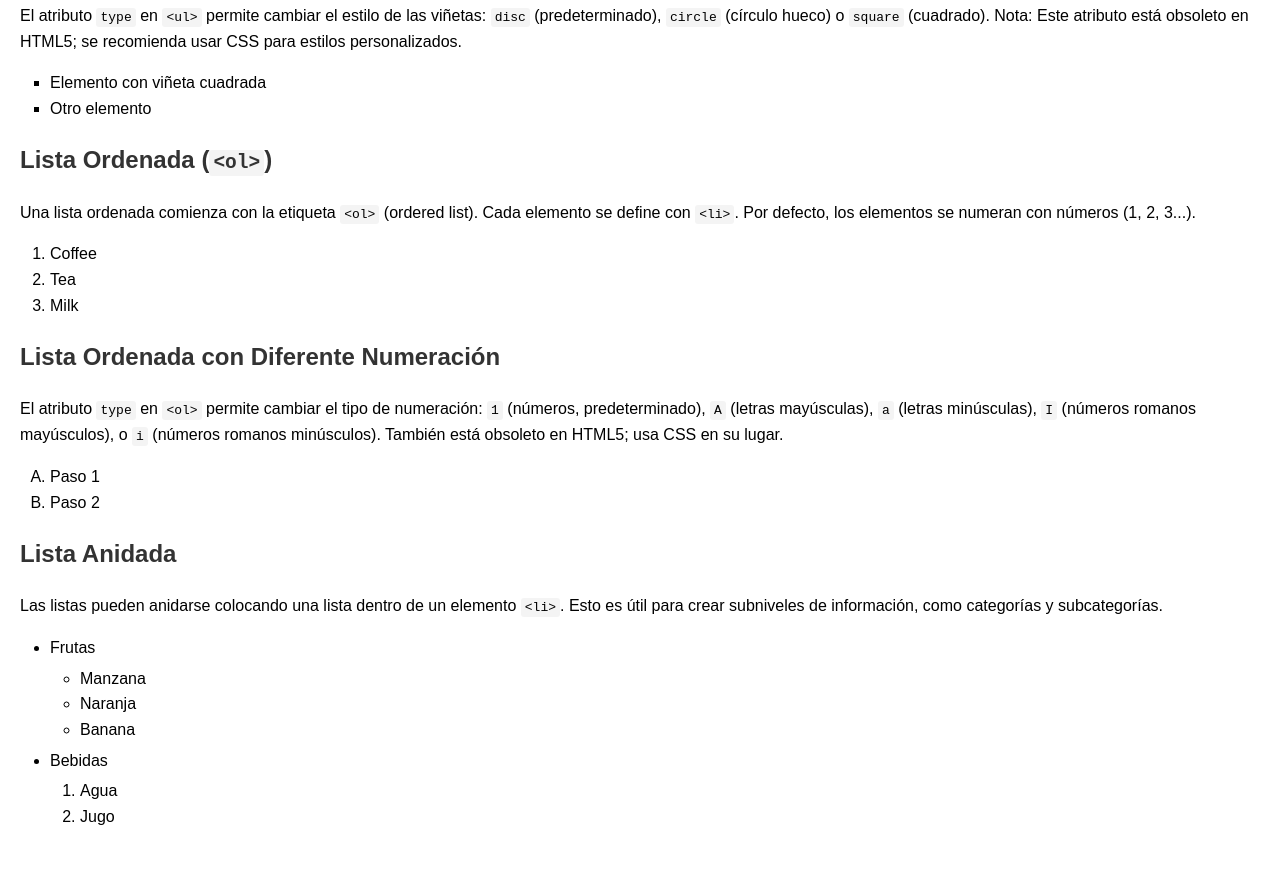
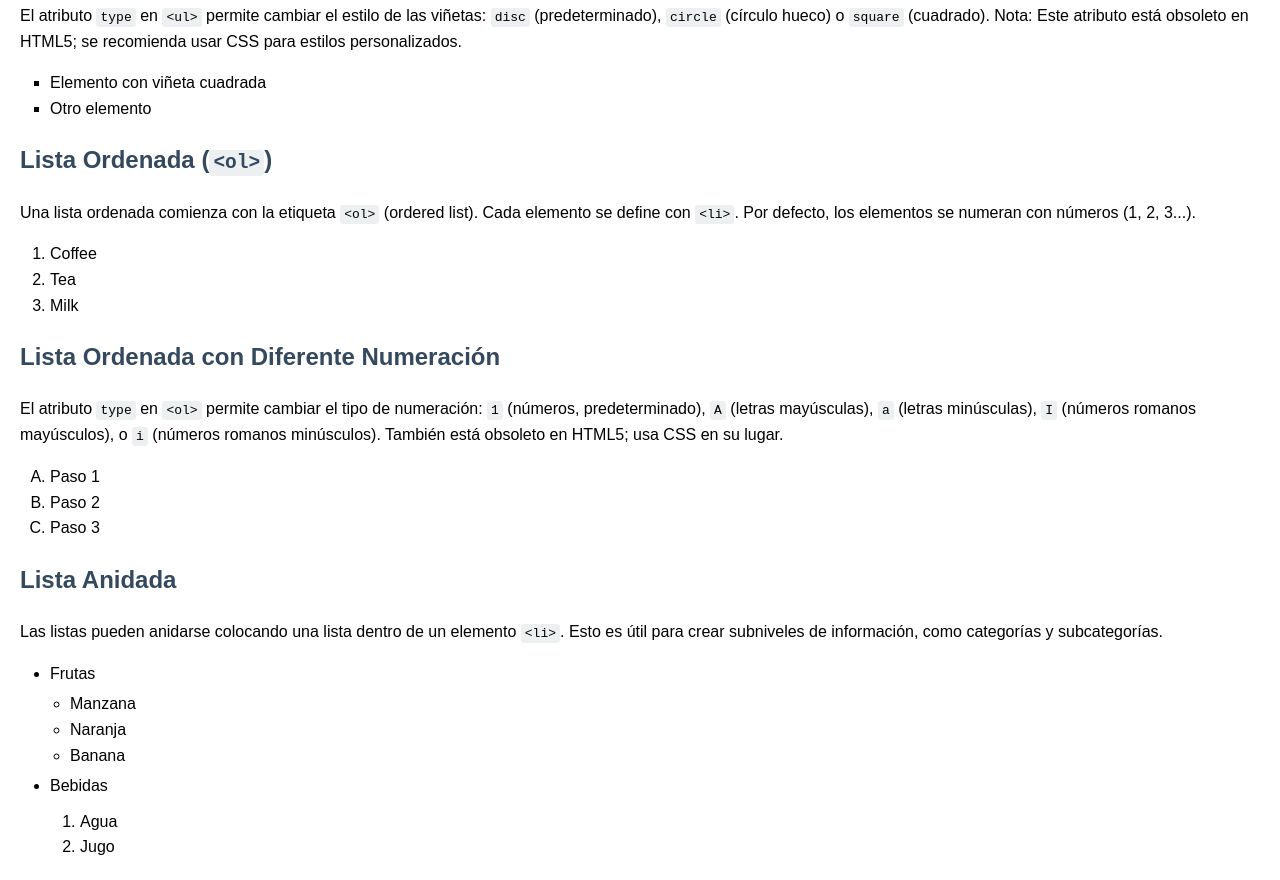
Before and after one commit to marlon9905/web-01, a plain HTML site: page clase-01/04-listas/index.html in a window 1280 px wide. Shown: the part 443-1323 px from the top of the page. Before the commit the page ends 1292 px from the top, so only its background shows below. Drawn offline with Linux system fonts and the light colour scheme.

Commit message:
Actualizacion listas para la clase

```diff
--- a/clase-01/04-listas/index.html
+++ b/clase-01/04-listas/index.html
@@ -70,6 +70,7 @@
             <!-- Lista ordenada con letras mayúsculas -->
             <li>Paso 1</li>
             <li>Paso 2</li>
+            <li>Paso 3</li>
         </ol>
     </section>
 
--- a/clase-01/04-listas/style.css
+++ b/clase-01/04-listas/style.css
@@ -1,36 +1,56 @@
-
 /* Estilos para el cuerpo de la página */
 body {
-    font-family: Arial, sans-serif; /* Fuente legible y ampliamente soportada */
-    margin: 20px; /* Margen exterior para evitar que el contenido toque los bordes */
-    line-height: 1.6; /* Espaciado entre líneas para mejorar la legibilidad */
+    font-family: Arial, sans-serif;
+    margin: 20px;
+    line-height: 1.6;
 }
 
-/* Estilos para encabezados */
-h1, h2 {
-    color: #333; /* Color oscuro para contraste */
+/* Estilos para los encabezados */
+h1 {
+    color: #2c3e50;
+    text-align: center;
 }
 
-/* Estilos para la etiqueta <code> usada en explicaciones */
-code {
-    background-color: #f4f4f4; /* Fondo claro para resaltar código */
-    padding: 2px 4px; /* Espaciado interno */
-    border-radius: 3px; /* Bordes redondeados para un aspecto moderno */
+h2 {
+    color: #34495e;
 }
 
-/* Estilos para listas */
-ul, ol {
-    margin: 10px 0; /* Margen vertical para separar listas del texto */
-    padding-left: 30px; /* Indentación para viñetas o números */
+/* Estilos para las etiquetas de código */
+code {
+    background-color: #ecf0f1;
+    padding: 2px 4px;
+    border-radius: 3px;
 }
 
-/* Estilo para listas anidadas */
-ul ul, ol ol, ul ol, ol ul {
-    margin-top: 5px; /* Margen superior para listas anidadas */
-    margin-bottom: 5px; /* Margen inferior para listas anidadas */
+/* Estilos para las listas */
+ul, ol {
+    margin: 10px 0;
+    padding-left: 30px;
 }
 
-/* Estilo opcional para una lista desordenada personalizada con CSS */
-ul.custom-list {
-    list-style-type: square; /* Viñetas cuadradas usando CSS (mejor que el atributo type) */
+/* Estilos para las listas anidadas */
+ul ul, ol ol {
+    margin: 5px 0;
+    padding-left: 20px;
 }
+
+/* Efecto hover en los elementos de lista */
+/*
+Cómo explicarlo en clase
+
+li:hover → significa “cuando el cursor pasa por encima del elemento <li>”.
+
+background-color → cambia el color de fondo.
+
+color → cambia el color del texto.
+
+*/
+
+
+
+li:hover {
+    background-color: #3498db; /* Azul de ejemplo */
+    color: #fff;              /* Texto en blanco */
+    transform: translateX(5px); /* Un pequeño desplazamiento hacia la derecha */
+    cursor: pointer;              /* Color del texto al pasar el cursor */
+}
```
